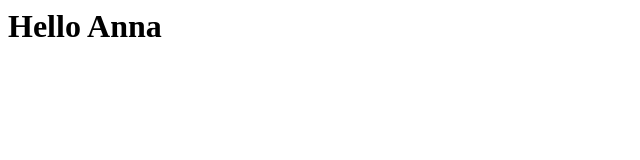
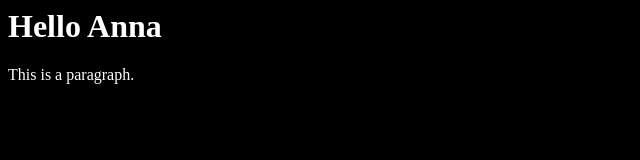
Before and after one commit to PetaatGithub/PetaatGithub.github.io, a plain HTML site: page index.html in a window 1280 px wide. Shown: the whole page, without its empty margins (0-640 px from the left). Drawn offline with Linux system fonts and the light colour scheme.

Commit message:
update website

```diff
--- a/index.html
+++ b/index.html
@@ -1,7 +1,14 @@
 <html>
  <head>
+    <style>
+        body {
+            background-color: black;        }
+    </style>
+
  </head>
  <body>
-   <h1>Hello Anna<h1>
+    <h1 style="color:white;">Hello Anna</h1>
+    <p style="color:white;">This is a paragraph.</p>
+
  </body>
 </html>
```
